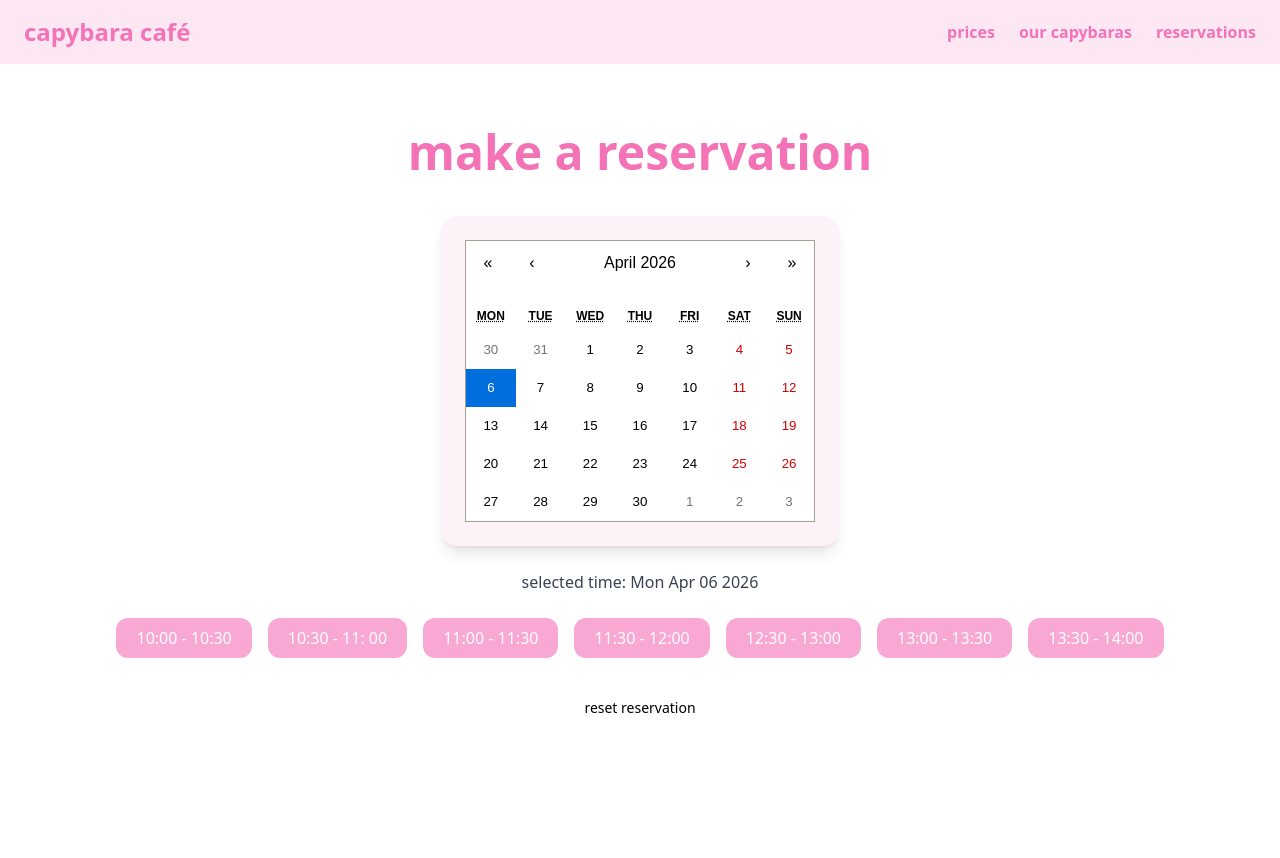
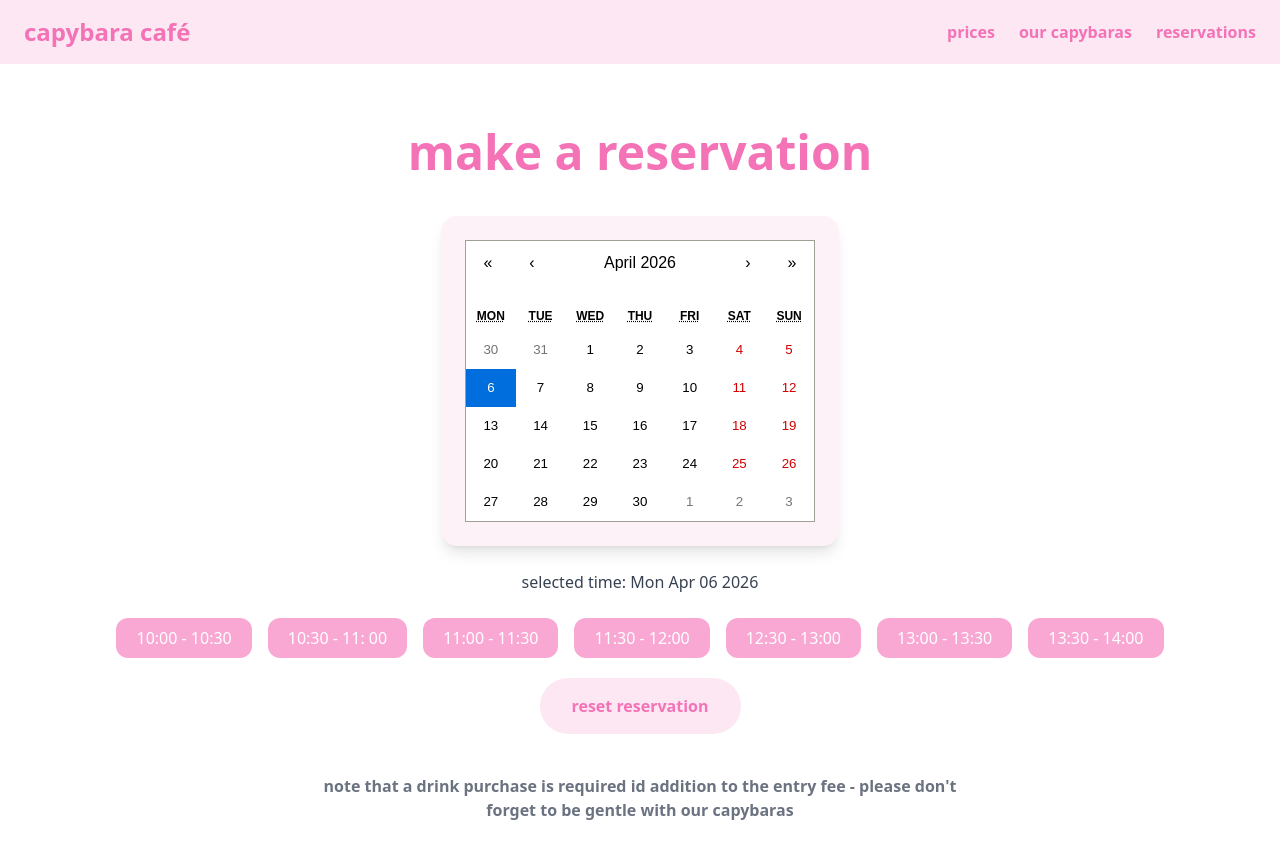
Before and after one commit to tatianariera/capybara-cafe, a React (Vite) app: page /reservations in a window 1280 px wide. Shown: the top 858 px of the page. Built offline with nearby package versions, Linux system fonts and the light colour scheme.

Commit message:
btn-brand and h1-brand

```diff
--- a/src/App.css
+++ b/src/App.css
@@ -8,3 +8,15 @@
   --color-text-body: #374151;
   --color-text-muted: #6b7280;
 }
+
+.btn-brand {
+  @apply font-bold px-8 py-4 rounded-full transition duration-300;
+  @apply hover:scale-105;
+
+  background-color: var(--color-brand-light);
+  color: var(--color-brand);
+}
+
+.h1-brand {
+  @apply text-4xl md:text-5xl font-extrabold text-brand mb-10;
+}
--- a/src/pages/Capybaras.jsx
+++ b/src/pages/Capybaras.jsx
@@ -11,7 +11,7 @@ const Capybaras = () => {
 
   return (
     <div className="min-h-screen flex flex-col items-center justify-top py-12 px-4">
-      <h1 className="text-4xl md:text-5xl font-extrabold text-brand mb-8">
+      <h1 className="h1-brand">
         meet the family
       </h1>
       <div className="flex flex-cols gap-6 max-w-6xl">
--- a/src/pages/Home.jsx
+++ b/src/pages/Home.jsx
@@ -34,14 +34,14 @@ const Home = () => {
 
           <div className="flex flex-col sm:flex-row gap-5">
             <button
-              className="bg-brand-light text-brand font-bold px-8 py-4 rounded-full hover:scale-105 transition duration-300"
+              className="btn-brand"
               onClick={() => navigate("/reservations")}
             >
               make a reservation
             </button>
 
             <button
-              className="bg-brand-light text-brand font-bold px-8 py-4 rounded-full hover:scale-105 transition duration-300"
+              className="btn-brand"
               onClick={() => scrollTo("#map")}
             >
               find us
--- a/src/pages/Prices.jsx
+++ b/src/pages/Prices.jsx
@@ -10,7 +10,7 @@ const Prices = () => {
 
   return (
     <div className="min-h-screen bg-white flex flex-col items-center px-4 py-16">
-      <h1 className="text-4xl md:text-5xl font-extrabold text-brand mb-10">
+      <h1 className="h1-brand">
         prices
       </h1>
       <div className="grid grid-cols-3 gap-6 w-full max-w-4xl">
--- a/src/pages/Reservations.jsx
+++ b/src/pages/Reservations.jsx
@@ -68,7 +68,7 @@ const Reservations = () => {
 
   return (
     <div className="min-h-screen bg-white flex flex-col items-center px-4 py-16">
-      <h1 className="text-4xl md:text-5xl font-extrabold text-brand mb-10">make a reservation</h1>
+      <h1 className="h1-brand">make a reservation</h1>
 
       <div className="bg-brand-soft p-6 rounded-2xl shadow-lg">
         <Calendar
@@ -97,7 +97,7 @@ const Reservations = () => {
         selected time: {date.toDateString()}
       </p>
 
-      <div className="mt-6 flex gap-4 flex-wrap justify-center">
+      <div className="mt-6 flex gap-4 flex-wrap justify-center mb-5">
         {availableSlots.length === 0 ? (
           <p className="text-red-500 font-medium">
             no slots available
@@ -107,7 +107,7 @@ const Reservations = () => {
             <button
               key={slot}
               onClick={() => handleReserve(slot)}
-              className="bg-brad text-white px-5 py-2 rounded-xl bg-brand-muted transition"
+              className="bg-brad text-white px-5 py-2 rounded-xl bg-brand-muted transition duration-300 hover:scale-105"
             >
               {slot}
             </button>
@@ -117,11 +117,14 @@ const Reservations = () => {
 
       <button
         onClick={() => setReservations([])}
-        className="mt-10 text-sm"
+        className="btn-brand"
       >
         reset reservation
       </button>
 
+      <p className="font-semibold text-text-muted max-w-2xl mx-auto mt-10 text-sm md:text-base text-center">
+        note that a drink purchase is required id addition to the entry fee - please don't forget to be gentle with our capybaras
+      </p>
 
     </div>
   );
```
